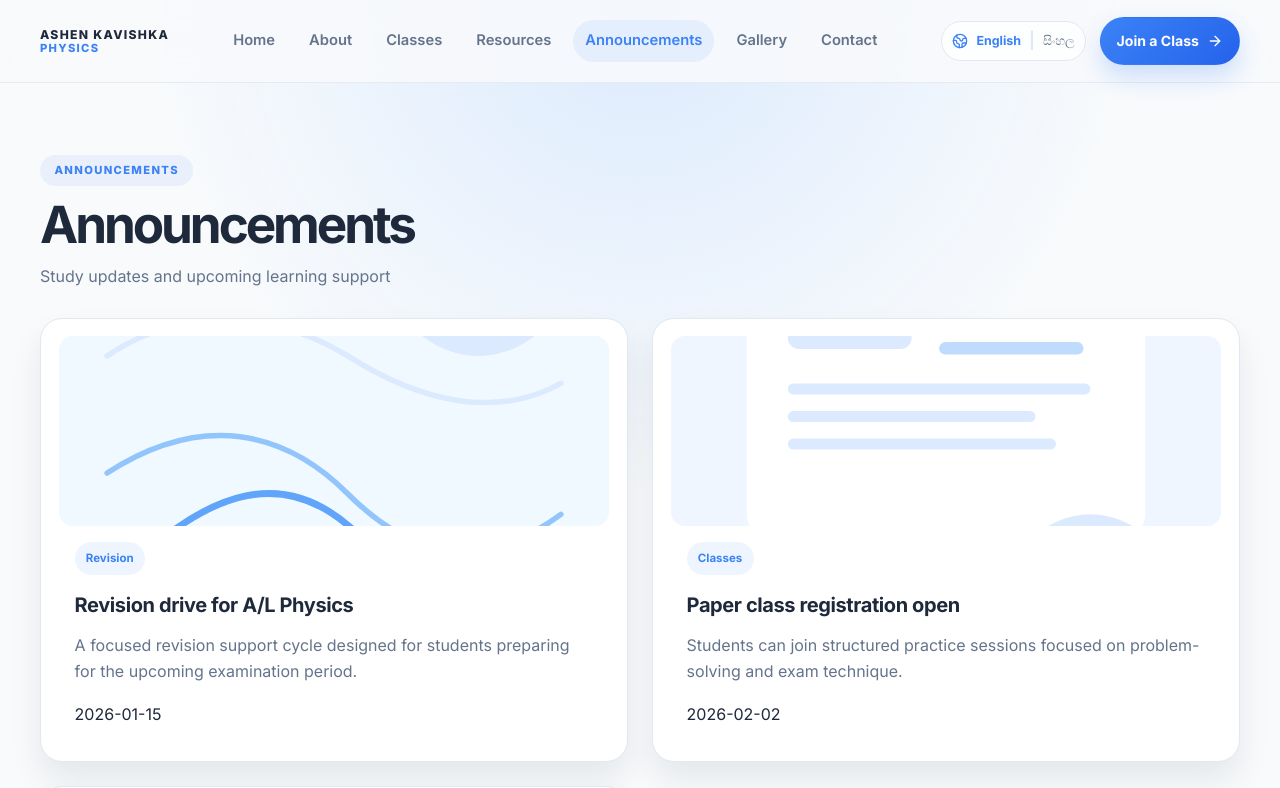
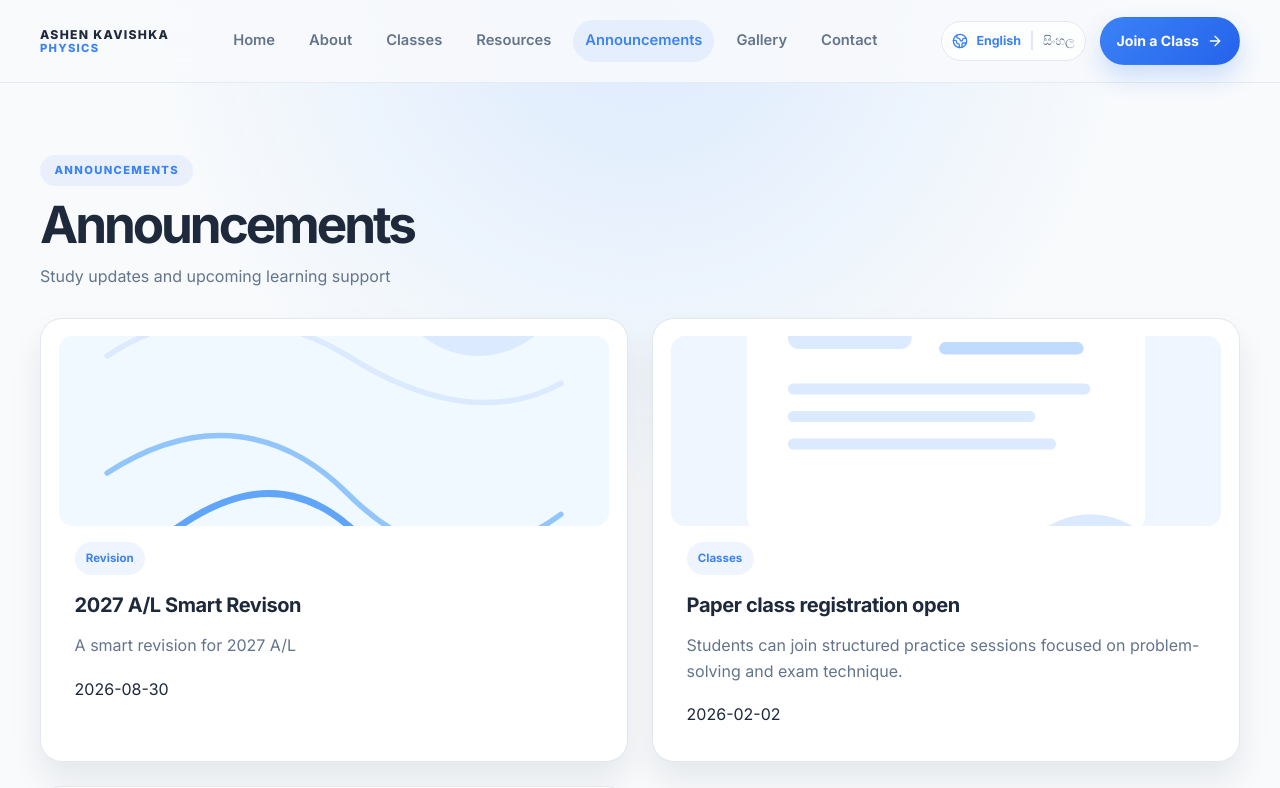
Before and after one commit to AshenKavishka123/ashen-physics, a React (Vite) app: page /announcements in a window 1280 px wide. Shown: the top 788 px of the page. Built offline with nearby package versions, Linux system fonts and the light colour scheme.

Commit message:
change announcement content

```diff
--- a/src/data/announcements.ts
+++ b/src/data/announcements.ts
@@ -1,14 +1,14 @@
-import type { AnnouncementItem } from '../types/content'
+  import type { AnnouncementItem } from '../types/content'
 
 export const announcements: AnnouncementItem[] = [
   {
     id: 'announce-revision-drive',
-    title: { en: 'Revision drive for A/L Physics', si: 'උසස් පෙළ භෞතික විද්‍යාව සමාලෝචන වැඩසටහන' },
+    title: { en: '2027 A/L Smart Revison', si: '2027 උ/පෙ Smart Revision' },
     description: {
-      en: 'A focused revision support cycle designed for students preparing for the upcoming examination period.',
-      si: 'ඉදිරි විභාග කාලයට සූදානම් වන සිසුන් සඳහා සෘජු සමාලෝචන සහාය වැඩසටහන.',
+      en: 'A smart revision for 2027 A/L ',
+      si: '2027 උ/පෙ සඳහා Smart Revision',
     },
-    date: '2026-01-15',
+    date: '2026-08-30',
     category: 'Revision',
     image: '/images/gallery-2.svg',
     active: true,
```
